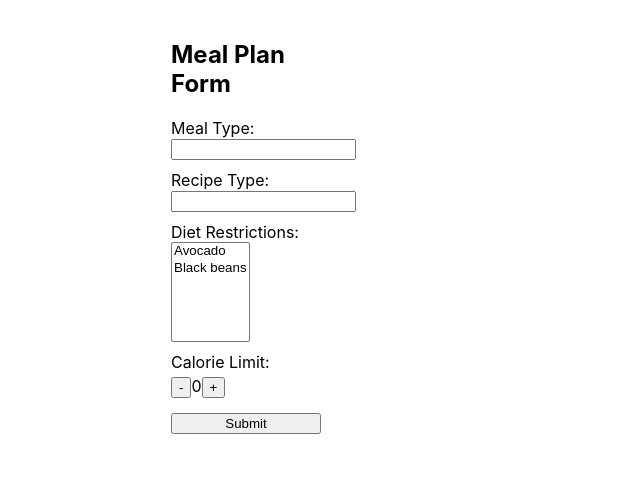
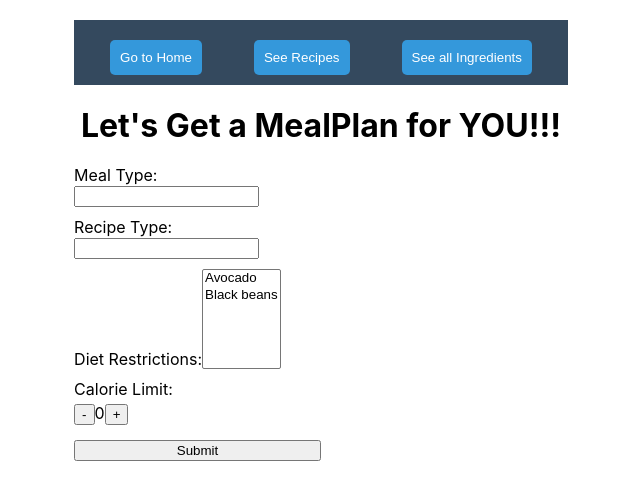
Before and after one commit to vedangiwagh/Sparks-frontend, a React (Create React App) app in the folder wisebites/: page /mealPlan in a window 1280 px wide. Shown: the top 500 px of the page, without its empty margins (319-959 px from the left). Built offline with nearby package versions, Linux system fonts and the light colour scheme.

Commit message:
front-end changes

```diff
--- a/wisebites/public/index.html
+++ b/wisebites/public/index.html
@@ -15,6 +15,7 @@
       user's mobile device or desktop. See https://developers.google.com/web/fundamentals/web-app-manifest/
     -->
     <link rel="manifest" href="%PUBLIC_URL%/manifest.json" />
+    <link rel="stylesheet" href="https://cdnjs.cloudflare.com/ajax/libs/font-awesome/5.15.3/css/all.min.css" integrity="sha384-DfXdz2htPH0lsSSs5nCTpuj/zy4C+OGpamoFVy38MVBnE+IbbVYUew+OrCXaRkfj" crossorigin="anonymous">
     <!--
       Notice the use of %PUBLIC_URL% in the tags above.
       It will be replaced with the URL of the `public` folder during the build.
--- a/wisebites/src/pages/AllIngredients.js
+++ b/wisebites/src/pages/AllIngredients.js
@@ -20,9 +20,18 @@ const [ingredients, setIngredients] = useState([]);
   return (
   <div>
   <h1> Ingredient List </h1>
+  <nav className="navbar">
   <Link to="/">
                 <button className="home-button">Go to Home</button>
               </Link>
+  <Link to="/recipes">
+                <button className="home-button">See Recipes</button>
+                </Link>
+  <Link to="/mealPlan">
+                <button className = "home-button">Get a MealPlan</button>
+                </Link>
+
+  </nav>
     <div className="card-container">
       {ingredients.map((ingredient) => (
         <IngredientCard key={ingredient.id} {...ingredient} />
--- a/wisebites/src/pages/Home.js
+++ b/wisebites/src/pages/Home.js
@@ -1,18 +1,14 @@
 // src/Home.js
 import React from 'react';
-import RecipeCard from '../components/RecipeCard';
-import IngredientCard from '../components/IngredientCard';
-import { BrowserRouter as Router, Routes, Route , Link} from 'react-router-dom';
-import MealCard from '../components/MealCard';
+import { BrowserRouter as Router, Routes, Route, Link } from 'react-router-dom';
 import '../styles/Dashboard.css';
+
 const Home = () => {
-
-
-
-
   return (
-    <div>
-      <h1>WiseBites App</h1>
+    <div className="home-page">
+      <div className="center-top-content">
+        <h1>Welcome to the WiseBites App</h1>
+      </div>
 
       <div className="app-container">
         <Link to="/recipes" className="tile" id="recipes">
@@ -24,13 +20,9 @@ const Home = () => {
         <Link to="/ingredients" className="tile" id="ingredients">
           <h2>Ingredients</h2>
         </Link>
-
       </div>
-
-
     </div>
   );
 };
 
-
 export default Home;
--- a/wisebites/src/pages/MealPlan.js
+++ b/wisebites/src/pages/MealPlan.js
@@ -108,10 +108,25 @@ console.log(meals)
 
   return (
     <div className="meal-plan">
+
       <div>
       {/* Form Part */}
+      <nav className="navbar">
+      <Link to="/">
+                <button className="home-button">Go to Home</button>
+              </Link>
+  <Link to="/recipes">
+                <button className="home-button">See Recipes</button>
+                </Link>
+  <Link to="/ingredients">
+                <button className = "home-button">See all Ingredients</button>
+                </Link>
+
+  </nav>
+  <h1>Let's Get a MealPlan for YOU!!!</h1>
       <div className="form-container">
-        <h2>Meal Plan Form</h2>
+
+
         <form onSubmit={handleSubmit}>
           <label>
             Meal Type:
--- a/wisebites/src/pages/Recipes.js
+++ b/wisebites/src/pages/Recipes.js
@@ -182,6 +182,20 @@ if (name === null || name === '') {
     return (
       <div className="recipes-page">
         <h1>Recipes</h1>
+        <nav className="navbar">
+        <Link to="/">
+          <button className="home-button">Go to Home</button>
+        </Link>
+        <Link to="/all-ingredients">
+          <button className="home-button">See All Ingredients</button>
+
+        </Link>
+        <Link to="/mealPlan">
+          <button className="home-button">Get a MealPlan</button>
+        </Link>
+
+      </nav>
+
          <label>
                 Search for recipe:
                  <input type="text" value={name} placeholder="Type the recipe name" onChange={handleNameChange} />
--- a/wisebites/src/styles/AllIngredients.css
+++ b/wisebites/src/styles/AllIngredients.css
@@ -1,9 +1,34 @@
+/* Updated styles for .card-container */
 .card-container {
   display: flex;
   flex-wrap: wrap;
-  justify-content: space-between;
+  justify-content: space-around; /* Adjusted from space-between to space-around */
+  padding: 20px; /* Added padding for better spacing */
 }
 
+/* Styles for the navigation bar */
+.navbar {
+  background-color: #34495e;
+  padding: 10px;
+  text-align: center;
+}
+
+/* Styles for the navigation buttons */
+.navbar a {
+  margin: 0 10px;
+  text-decoration: none;
+  color: #ecf0f1;
+  font-size: 16px;
+  padding: 8px 16px;
+  border-radius: 50px;
+  transition: background-color 0.3s ease-in-out;
+}
+
+.navbar a:hover {
+  background-color: #2c3e50;
+}
+
+/* Styles for the home button */
 .home-button {
   margin-top: 10px;
   padding: 10px;
--- a/wisebites/src/styles/Dashboard.css
+++ b/wisebites/src/styles/Dashboard.css
@@ -4,7 +4,18 @@
   align-items: center;
   height: 100vh;
 }
+.home-page {
 
+  background-image: url('../../public/image.jpeg'); /* Adjust the path accordingly */
+  background-size: cover;
+
+}
+
+/* Additional styles for your home page content */
+.home-page h1 {
+  font-size: 2em;
+  /* Add any additional styles specific to the home page */
+}
 .tile {
   width: 200px;
   height: 150px;
@@ -20,13 +31,21 @@
   background-color: #3498db;
   color: #fff;
   border: none;
-  border-radius: 5px;
+  border-radius: 15px;
   cursor: pointer;
-  transition: background-color 0.3s ease-in-out;
+  transition: background-color 0.7s ease-in-out;
 }
 
 .home-button:hover {
   background-color: #2980b9;
 }
-
+.center-top-content {
+  text-align: center;
+  color: red; /* Set the text color to red */
+  margin-top: 20px; /* Adjust the top margin as needed */
+}
 /* Add more specific styling if needed */
+h1 {
+  text-align: center;
+  margin-bottom: 20px; /* Adjust as needed */
+}
--- a/wisebites/src/styles/MealCard.css
+++ b/wisebites/src/styles/MealCard.css
@@ -5,7 +5,8 @@
   overflow: hidden;
   margin: 16px;
   width: 300px;
-  box-shadow: 0 0 10px rgba(0, 0, 0, 0.1);
+
+  box-shadow: 0 0 10px rgba(0, 0, 0, 7);
 }
 
 .recipe-image {
--- a/wisebites/src/styles/MealPlan.css
+++ b/wisebites/src/styles/MealPlan.css
@@ -28,6 +28,7 @@ select {
 button {
   margin-top: 5px;
   cursor: pointer;
+
 }
 
 .recipe-container {
--- a/wisebites/src/styles/Recipes.css
+++ b/wisebites/src/styles/Recipes.css
@@ -29,12 +29,12 @@
   margin-bottom: 8px;
 }
 .home-button {
-  margin-top: 10px;
-  padding: 10px;
+  margin-top: 20px;
+  padding: 20px;
   background-color: #3498db;
   color: #fff;
   border: none;
-  border-radius: 5px;
+  border-radius: 50px;
   cursor: pointer;
   transition: background-color 0.3s ease-in-out;
 }
@@ -42,3 +42,23 @@
 .home-button:hover {
   background-color: #2980b9;
 }
+
+.navbar {
+  background-color: #34495e;
+  padding: 10px;
+  text-align: center;
+}
+
+.navbar a {
+  margin: 0 10px;
+  text-decoration: none;
+  color: #ecf0f1;
+  font-size: 16px;
+  padding: 8px 16px;
+  border-radius: 50%; /* Make the button circular */
+  transition: background-color 0.3s ease-in-out;
+}
+
+.navbar a:hover {
+  background-color: #2c3e50;
+}
```
Also changed, not shown: wisebites/public/image.jpeg (added). Lines whose indentation alone changed are shown as unchanged.
